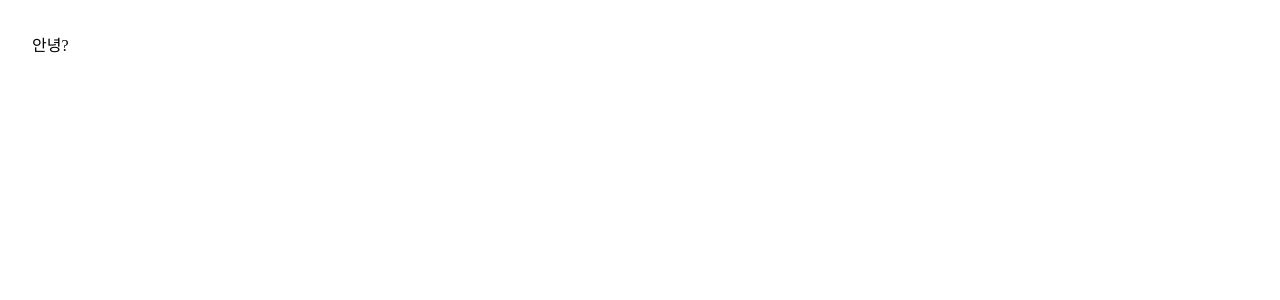
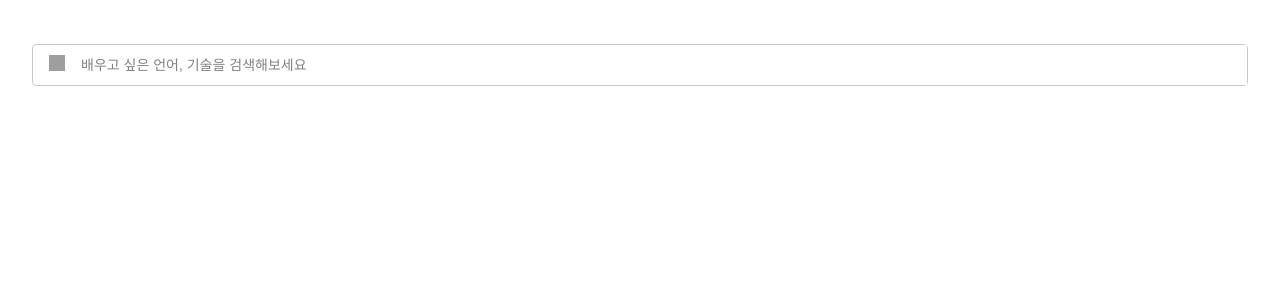
Before and after one commit to jaewook-jeong/elice-fe, a Next.js app: page / in a window 1280 px wide. Shown: the top 300 px of the page. Built offline with nearby package versions, Linux system fonts and the light colour scheme; grey boxes are pictures that could not be loaded.

Commit message:
feat: search area 구현

```diff
--- a/next.config.js
+++ b/next.config.js
@@ -1,6 +1,9 @@
 /** @type {import('next').NextConfig} */
 const nextConfig = {
   reactStrictMode: true,
-}
+  images: {
+    domains: ['upload.wikimedia.org'],
+  },
+};
 
-module.exports = nextConfig
+module.exports = nextConfig;
--- /dev/null
+++ b/src/features/PA/SearchArea/index.tsx
@@ -0,0 +1,39 @@
+import Image from 'next/image';
+import * as Styled from './styled';
+import { FormEvent, useCallback, useEffect, useState } from 'react';
+import useDebounce from '@/hooks/useDebounce';
+import { useRouter } from 'next/router';
+
+const SearchArea = () => {
+  const { push, pathname, query } = useRouter();
+  const [keyword, setKeyword] = useState('');
+  const debounceKeyword = useDebounce({ value: keyword, delay: 300 });
+
+  const onChange = useCallback(
+    (e: FormEvent<HTMLInputElement>) => {
+      setKeyword(e.currentTarget.value);
+    },
+    [setKeyword],
+  );
+  useEffect(() => {
+    if (debounceKeyword) {
+      push({ pathname, query: { ...query, keyword: debounceKeyword } });
+    }
+  }, [debounceKeyword, pathname, query, push]);
+
+  return (
+    <Styled.Wrapper>
+      <Styled.IconBox>
+        <Image
+          src="https://upload.wikimedia.org/wikipedia/commons/thumb/0/0b/Search_Icon.svg/16px-Search_Icon.svg.png"
+          width={16}
+          height={16}
+          alt="search icon"
+        />
+      </Styled.IconBox>
+      <Styled.Input placeholder="배우고 싶은 언어, 기술을 검색해보세요" onChange={onChange} />
+    </Styled.Wrapper>
+  );
+};
+
+export default SearchArea;
--- /dev/null
+++ b/src/features/PA/SearchArea/styled.ts
@@ -0,0 +1,27 @@
+import styled from '@emotion/styled';
+
+export const Wrapper = styled.div`
+  display: flex;
+  flex-direction: row;
+  width: 100%;
+  margin: 12px 0;
+  border: 1px solid rgb(201, 202, 204);
+  border-radius: 4px;
+`;
+
+export const IconBox = styled.div`
+  margin: 0 16px;
+  flex: 0;
+  align-self: center;
+`;
+
+export const Input = styled.input`
+  flex: 1;
+  border: none;
+  outline: none;
+  padding: 12px 0;
+  font-size: 14px;
+  ::placeholder {
+    color: gray;
+  }
+`;
--- /dev/null
+++ b/src/features/PA/index.tsx
@@ -0,0 +1 @@
+export { default as SearchArea } from './SearchArea';
--- /dev/null
+++ b/src/hooks/useDebounce.ts
@@ -0,0 +1,24 @@
+import { useState, useEffect } from 'react';
+
+interface debounceProps<T> {
+  value: T;
+  delay: number;
+}
+
+function useDebounce<T>({ value, delay }: debounceProps<T>): T {
+  const [debouncedValue, setDebouncedValue] = useState(value);
+
+  useEffect(() => {
+    const handler = setTimeout(() => {
+      setDebouncedValue(value);
+    }, delay);
+
+    return () => {
+      clearTimeout(handler);
+    };
+  }, [value, delay]);
+
+  return debouncedValue;
+}
+
+export default useDebounce;
--- a/src/pages/index.tsx
+++ b/src/pages/index.tsx
@@ -1,5 +1,10 @@
 import Layout from '@/components/Layout';
+import { SearchArea } from '@/features/PA';
 
 export default function Home() {
-  return <Layout>안녕?</Layout>;
+  return (
+    <Layout>
+      <SearchArea />
+    </Layout>
+  );
 }
```
